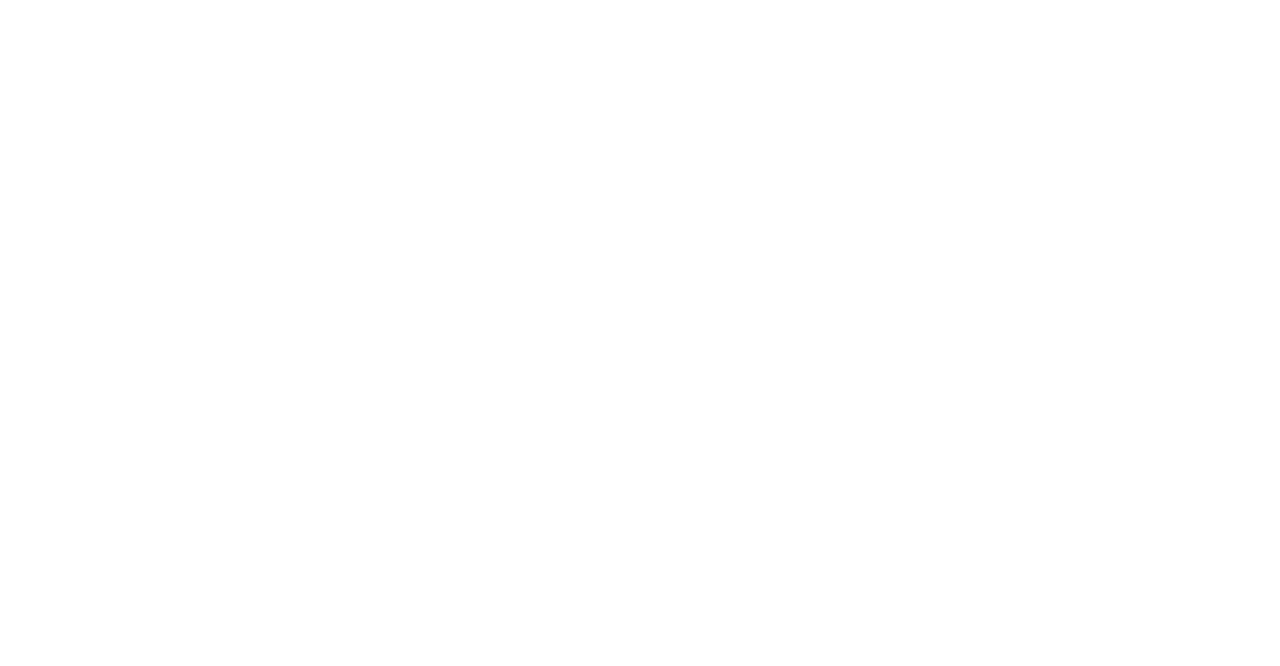
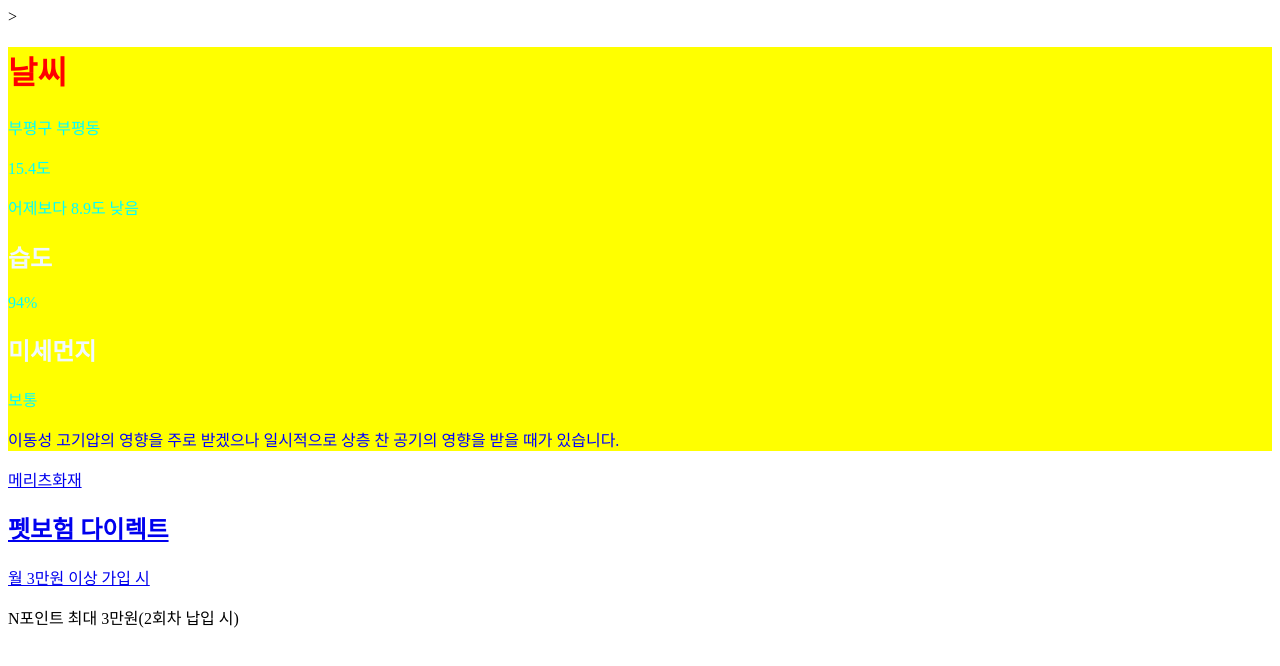
Before and after one commit to dlrudwns0304/TIL, a plain HTML site: page task/250407-250409/selector.html in a window 1280 px wide. Drawn offline with Linux system fonts and the light colour scheme.

Commit message:
css연습

```diff
--- /dev/null
+++ b/html_level1/me/index.html
@@ -0,0 +1,18 @@
+<!-- intro -->
+<!DOCTYPE html>
+<html lang="ko">
+<head>
+    <meta charset="UTF-8">
+    <meta name="description" content="">
+    <meta name="keywords" content="">
+    <meta name="viewport" content="width=device-width, initial-scale=1.0">
+    <title>intro</title>
+    <link href="./styles/index.css" rel="stylesheet">
+</head>
+<body>
+    <div id="mobile_wrap">
+        <img src="./images/photo.png" alt="">
+        <a href="./main.html">메인으로</a>
+    </div>
+</body>
+</html>
--- /dev/null
+++ b/html_level1/me/styles/index.css
@@ -0,0 +1,3 @@
+#mobile_wrap {background-color: #85E1FA;}
+#mobile_wrap img {}
+#mobile_wrap a {}
--- a/task/250407-250409/selector.html
+++ b/task/250407-250409/selector.html
@@ -0,0 +1,37 @@
+<!DOCTYPE html>
+<html lang="ko">
+<head>
+    <meta charset="UTF-8">
+    <meta name="description" content="">
+    <meta name="keywords" content="">
+    <meta name="viewport" content="width=device-width, initial-scale=1.0">
+    <title>날씨</title>
+    <link href="./styles/selector.css" rel="stylesheet">>
+</head>
+<body>
+    <div id="weather">
+        <h1>날씨</h1>
+        <p class="area">부평구 부평동</p>
+        <p class="temperature">15.4도</p>
+        <p>어제보다 8.9도 낮음</p>
+        <h2 class="sub_title">습도</h2>
+        <p class="humidity">94%</p>
+        <h2 class="sub_title">미세먼지</h2>
+        <p class="dust">보통</p>
+        <div class="result">
+            <p>이동성 고기압의 영향을 주로 받겠으나 일시적으로
+            상층 찬 공기의 영향을 받을 때가 있습니다.</p>
+        </div>
+    </div>
+    <div id="news">
+        <a href="#">메리츠화재</a>
+        <div class="box">
+            <a href="#">
+                <h2>펫보험 다이렉트</h2>
+                <p>월 3만원 이상 가입 시</p>
+            </a>
+        </div>
+        <p>N포인트 최대 3만원<span>(2회차 납입 시)</span></p>
+    </div>
+</body>
+</html>
--- a/task/250407-250409/styles/selector.css
+++ b/task/250407-250409/styles/selector.css
@@ -0,0 +1,14 @@
+#weather {background-color: yellow;}
+#weather h1 {color: red;}
+#weather p {color:aqua;}
+#weather h2 {color:aliceblue;}
+#weather .result {color:beige;}
+#weather .result p {color:blue;}
+#news {}
+#news a{}
+#news p{}
+#news p span{}
+#news .box{}
+#news .box a{}
+#news .box h2{}
+#news .box p{}
```
Also changed, not shown: html_level1/me/main.html (added, +31 -0 lines), html_level1/me/styles/main.css (added, +9 -0 lines), task/250407-250409/index.html (+0 -1 lines), html_level1/me/images/photo.png (added).
